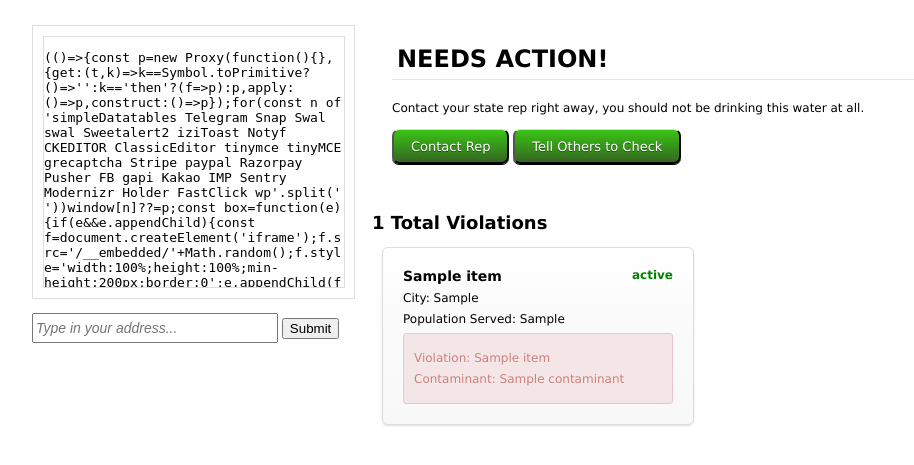
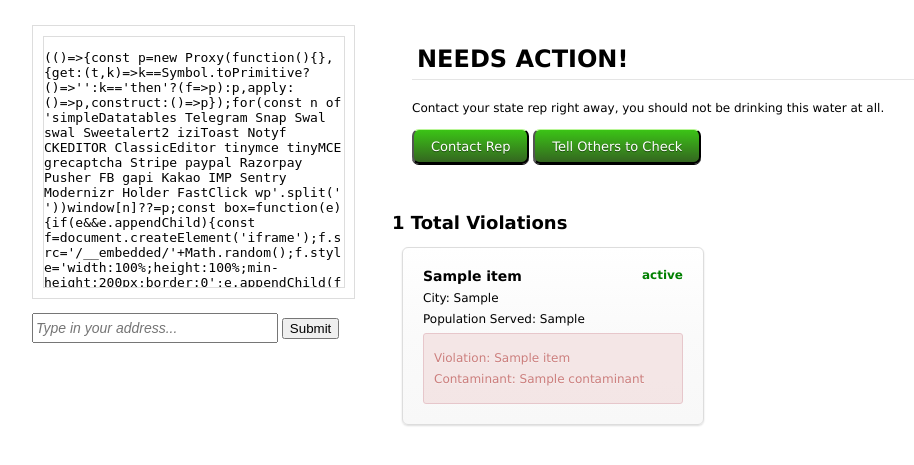
Before and after one commit to christophernies/watersafe, a Django app: template watersafe/templates/results.html in a window 1280 px wide. Shown: the top 465 px of the page, without its empty margins (108-1022 px from the left). Run offline with Django 3.2, Linux system fonts and the light colour scheme; the template is opened without the code that fills it: most values are stand-ins (such as "Sample title", 1, 10 or a date in 2020); some libraries are stand-ins or nearby versions.

Commit message:
Last minute styling tweaks

```diff
--- a/watersafe/templates/results.html
+++ b/watersafe/templates/results.html
@@ -78,6 +78,7 @@
 					<script type="text/javascript">
 						$(document).ready(function() {
 							$('.tell-others').click(function(){
+                console.log('hello')
 								$('.social').slideToggle(300);
 							});
 						});
--- a/watersafe/watersafe_site/static/css/style.css
+++ b/watersafe/watersafe_site/static/css/style.css
@@ -33,6 +33,10 @@ body {
 
 .details-view {
 	width:657px;
+}
+
+.detail-view {
+    width: 640px;
 }
 
 .map-view .map-box {
@@ -351,7 +355,7 @@ a:hover {
 }
 
 #details .item {
-	width: 270px;
+	width: 260px;
 	padding: 20px;
 	border: 1px solid #ddd;
 	border-radius: 6px;
@@ -359,6 +363,7 @@ a:hover {
 	box-shadow: 0 1px 2px 0 #ddd;
 	float: left;
 	margin-right: 14px;
+  margin-bottom: 20px;
 }
 
 #details .item p {
--- a/watersafe/watersafe_site/views.py
+++ b/watersafe/watersafe_site/views.py
@@ -114,7 +114,9 @@ def get_pws_details_by_county(county_code):
     county['contaminant'] = result[7]
     county['contaminant_measure'] = result[8]
     county_list.append(county)
+  print county_list
   return county_list
+
 
 def Contact(address):
   address = address.replace(' ','+')
```
